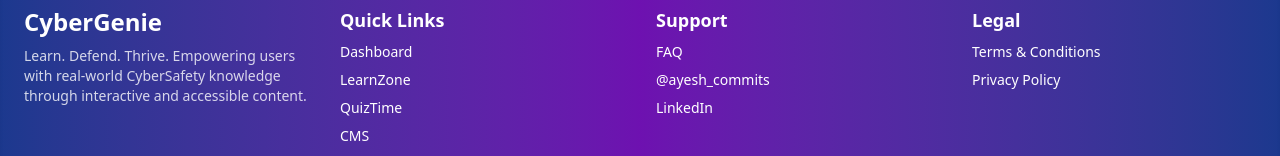
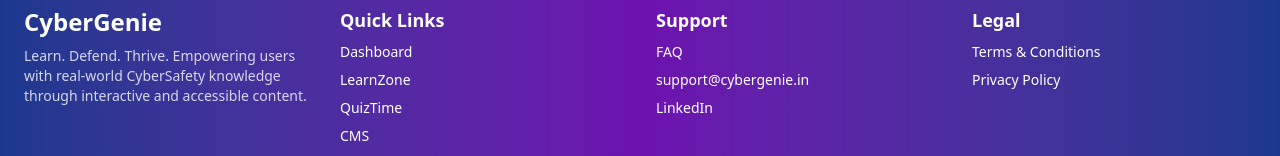
Before and after one commit to Ayesh-J/CyberGenie, a React (Vite) app in the folder client/: page /adminusers in a window 1280 px wide. Shown: the part 910-1066 px from the top of the page. Built offline with nearby package versions, Linux system fonts and the light colour scheme; no server answers.

Commit message:
added terms

```diff
--- a/client/src/components/Footer.jsx
+++ b/client/src/components/Footer.jsx
@@ -41,7 +41,7 @@
           <h3 className="font-semibold text-lg mb-2">Support</h3>
           <ul className="space-y-2">
             <li><Link to="/faq" className="hover:underline">FAQ</Link></li>
-            <li><a href="https://www.instagram.com/ayesh_commits?igsh=MXcxdGdkaDFndmhieA==" className="text-white" target="_blank" rel="noopener noreferrer">@ayesh_commits</a></li>
+            <li><a href="" className="text-white" target="_blank" rel="noopener noreferrer">support@cybergenie.in</a></li>
             <li><a href="https://www.linkedin.com/in/ayesh-jamadar-2676172a4?utm_source=share&utm_campaign=share_via&utm_content=profile&utm_medium=android_app" className="text-white" target="_blank" rel="noopener noreferrer">LinkedIn</a></li>
           </ul>
         </div>
```
